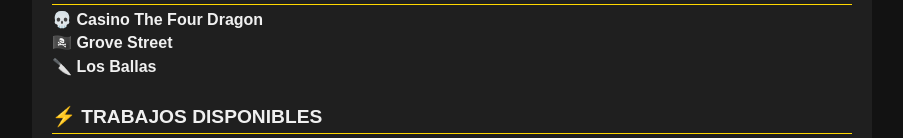
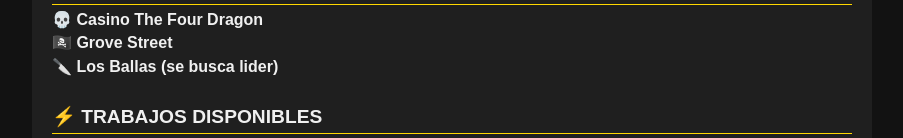
Before and after one commit to LautaroRaineri/StarsRoleplay, a plain HTML site: page index.html in a window 1280 px wide. Shown: the part 443-581 px from the top of the page, without its empty margins (188-1091 px from the left). Drawn offline with Linux system fonts and the light colour scheme.

Commit message:
Update index.html

```diff
--- a/index.html
+++ b/index.html
@@ -82,7 +82,7 @@
   <ul>
     <li>💀 <strong>Casino The Four Dragon</strong></li>
     <li>🏴‍☠️ <strong>Grove Street</strong></li>
-    <li>🔪 <strong>Los Ballas</strong></li>
+    <li>🔪 <strong>Los Ballas (se busca lider)</strong></li>
   </ul>
 
   <div class="section-title">⚡ TRABAJOS DISPONIBLES</div>
```
